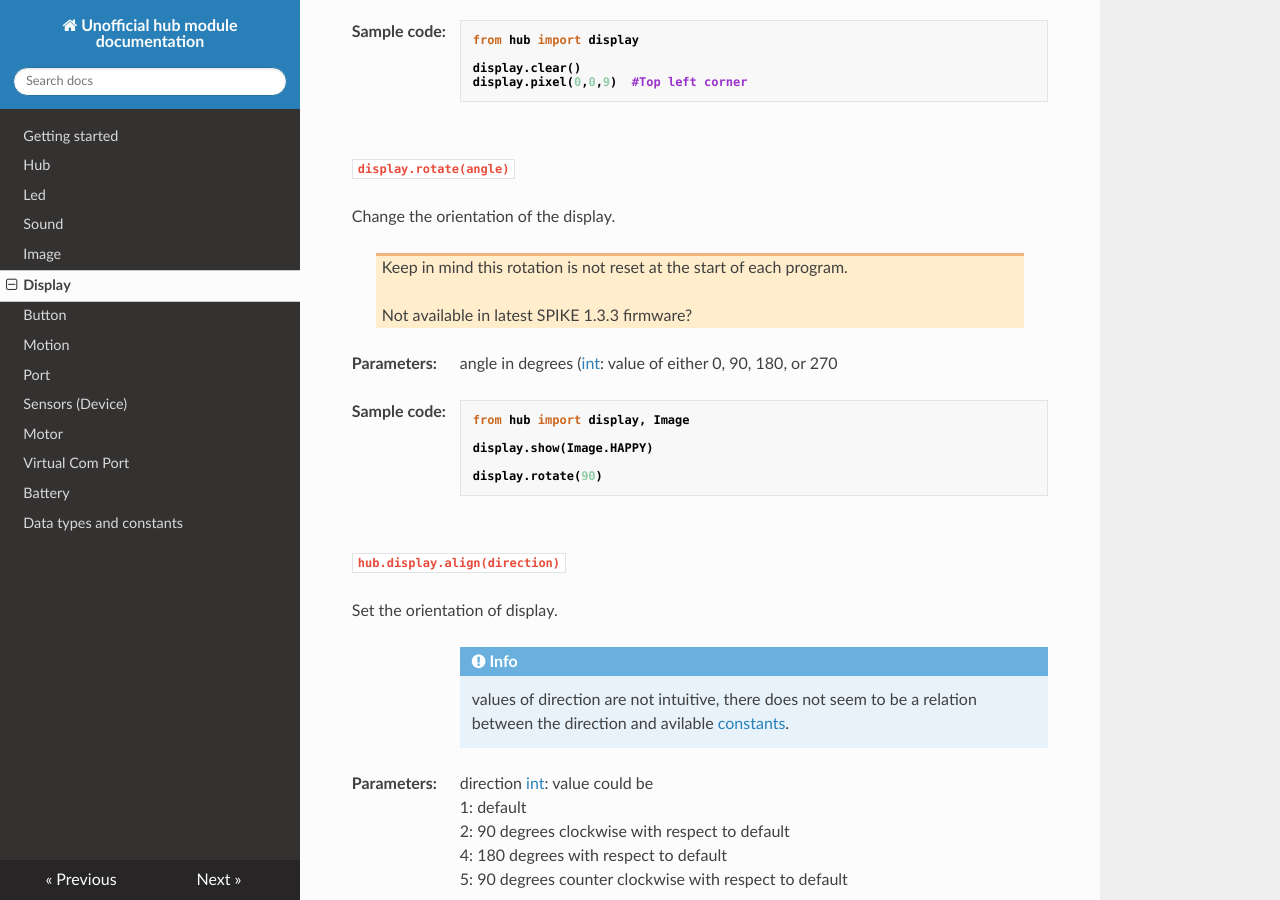
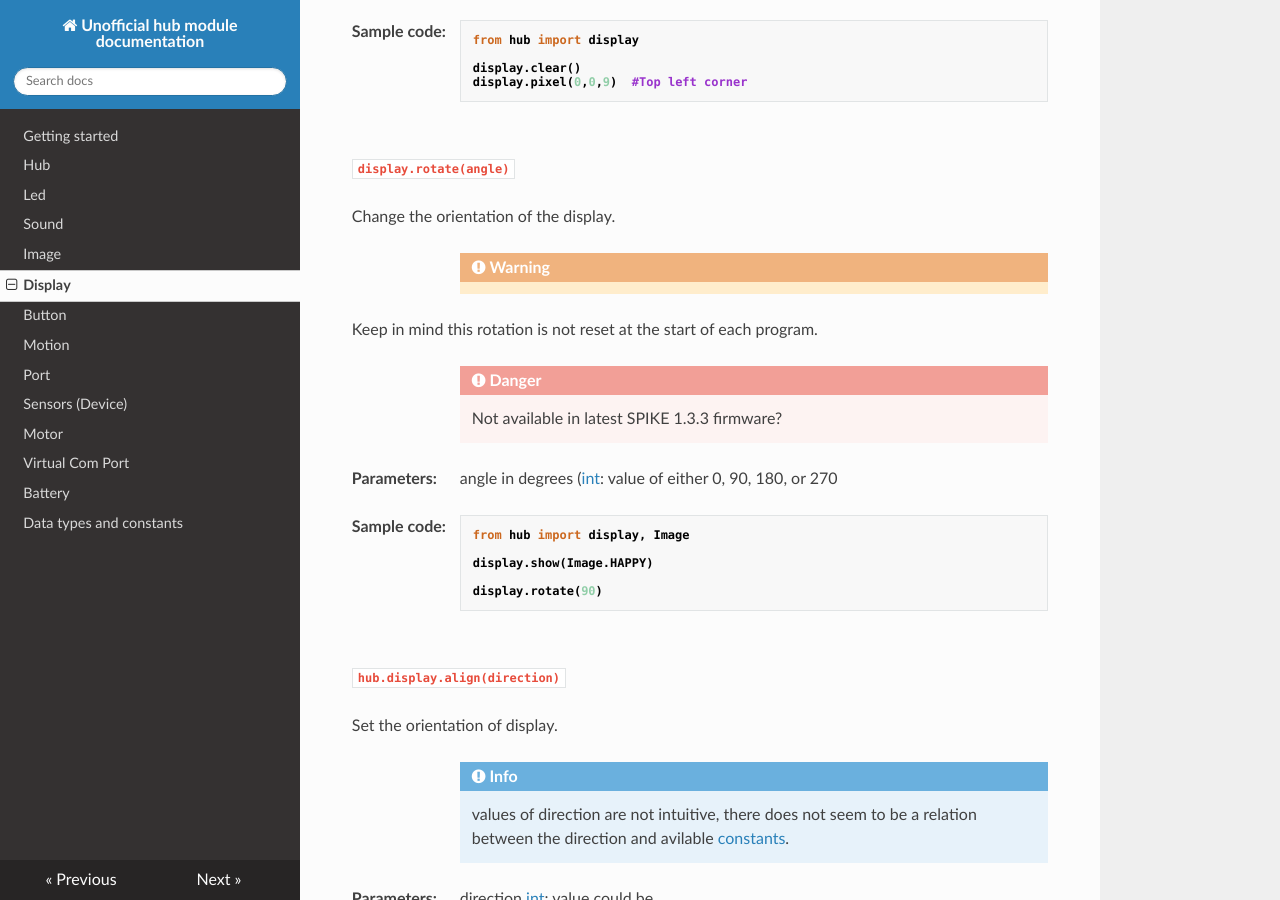
Before and after one commit to NStrijbosch/hub-module-notes, an MkDocs documentation site: the page built from docs/display.md, in a window 1280 px wide and 900 px high, scrolled down 887 px. Built offline with MkDocs 1.6.1, drawn with Linux system fonts in a browser that asks for light colours; nearby versions of some CDN libraries.

Commit message:
Update display.md

```diff
--- a/docs/display.md
+++ b/docs/display.md
@@ -61,11 +61,13 @@ display.pixel(0,0,9)  #Top left corner
 
 Change the orientation of the display.
 
-> Keep in mind this rotation is not reset at the start of each program.
+!!! warning
+   Keep in mind this rotation is not reset at the start of each program.
 
 
 
-> Not available in latest SPIKE 1.3.3 firmware?
+!!! danger
+    Not available in latest SPIKE 1.3.3 firmware?
 
 __Parameters:__
 
```
